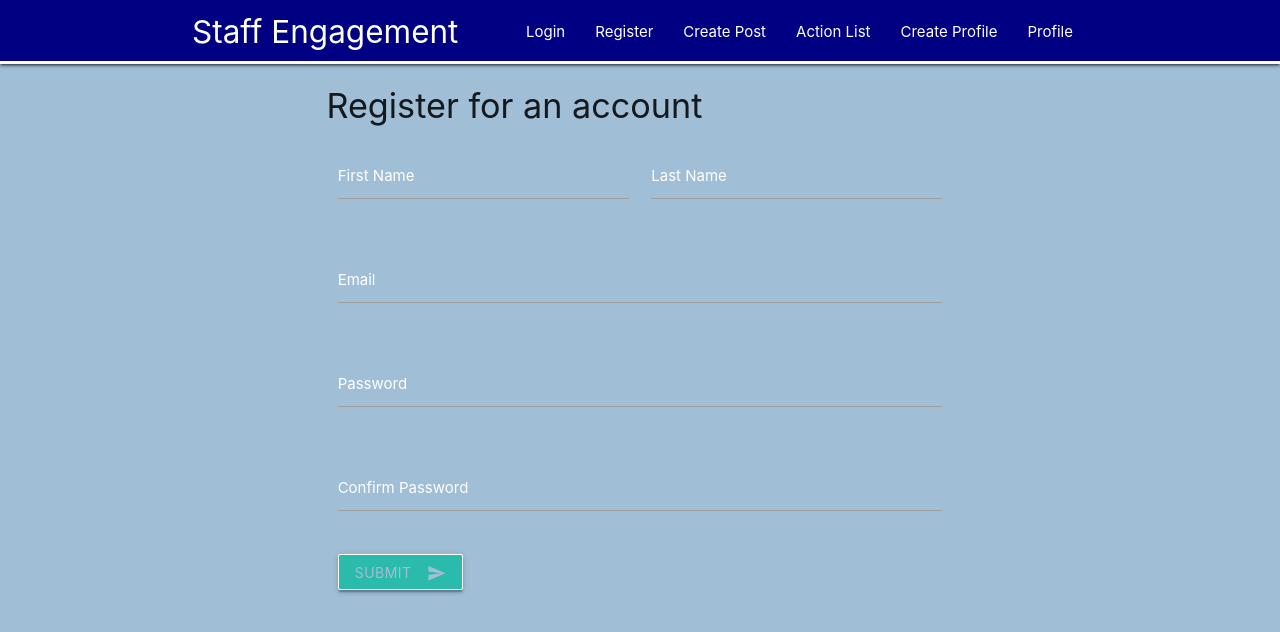
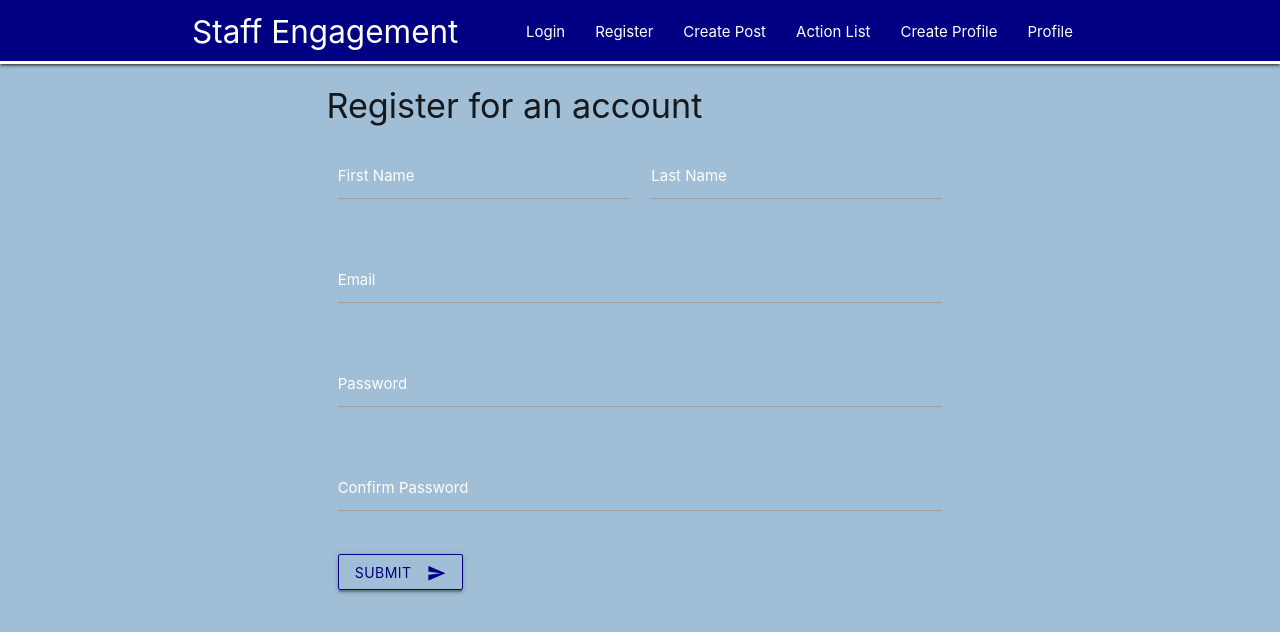
Before and after one commit to JakeGambino1/my-capstone, a React (Create React App) app in the folder client/: page /register in a window 1280 px wide. In both pictures the pointer is over the button 400 px from the left and 572 px from the top of the page. Shown: the top 632 px of the page. Built offline with nearby package versions, Linux system fonts and the light colour scheme; the HTML template or start-up script is replaced by a standard one.

Commit message:
changed button hover style

```diff
--- a/client/src/App.css
+++ b/client/src/App.css
@@ -61,3 +61,9 @@ input[type='email'] {
 .input-field .active {
   color: rgb(1, 0, 130);
 }
+
+.btn:hover {
+  background-color: rgb(160, 190, 214);
+  color: rgb(1, 0, 130);
+  border: 1px solid rgb(1, 0, 130);
+}
```
